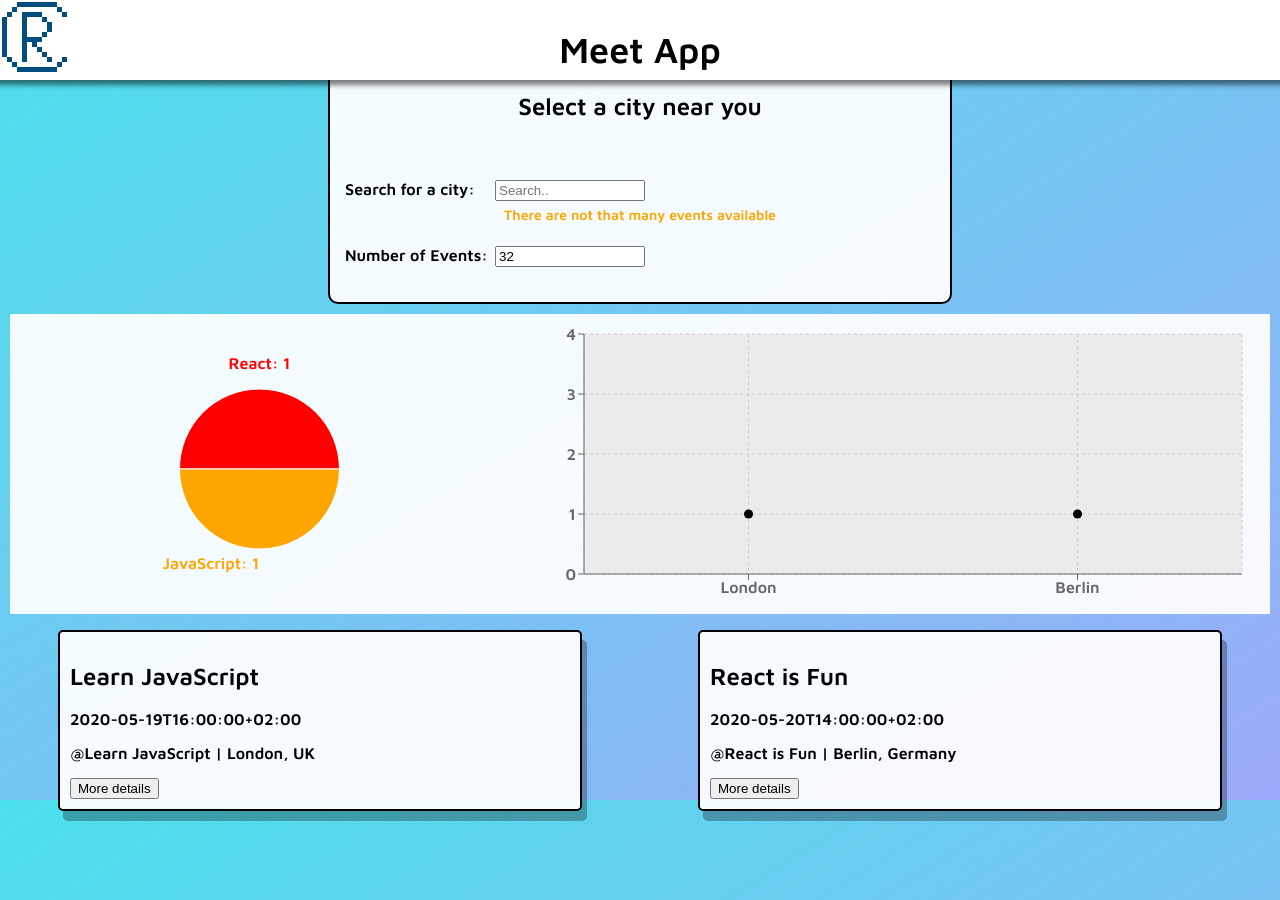
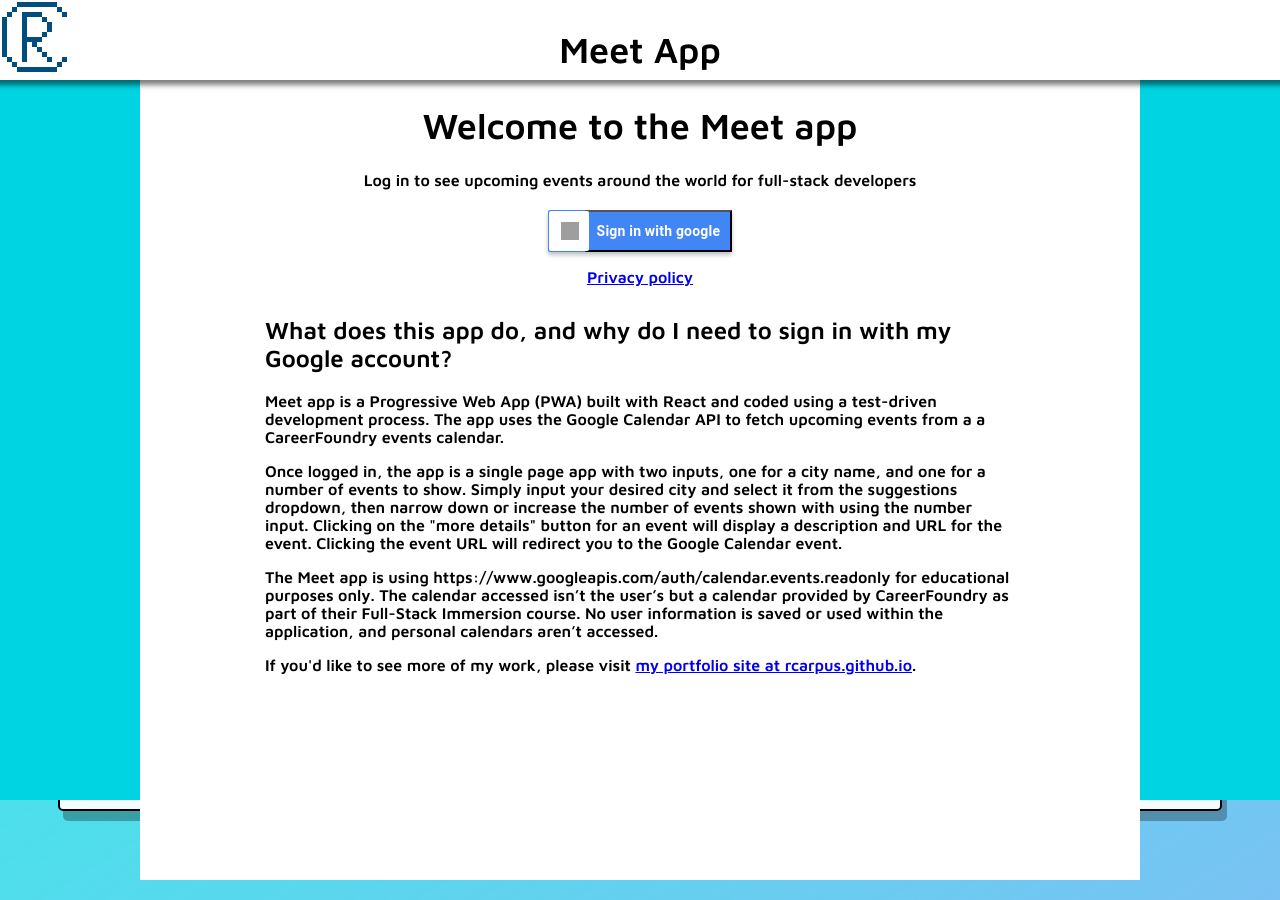
Before and after one commit to RCarpus/meet-app, a React (Create React App) app: page / in a window 1280 px wide. Built offline with nearby package versions, Linux system fonts and the light colour scheme; grey boxes are pictures that could not be loaded; what atatus-spa would draw is missing.

Commit message:
WelcomeScreen styles

```diff
--- a/src/WelcomeScreen.jsx
+++ b/src/WelcomeScreen.jsx
@@ -1,10 +1,12 @@
 import React from "react";
 import './css/WelcomeScreen.css';
 function WelcomeScreen(props) {
-  return props.showWelcomeScreen ?
+  // return props.showWelcomeScreen ?
+  return true ?
     (
       <div className="WelcomeScreen">
-        <div className="WelcomeScreen__text">
+        <div className="WelcomeScreen__content">
+          <div className="WelcomeScreen__content__heading">
             <h1>Welcome to the Meet app</h1>
             <h4>
               Log in to see upcoming events around the world for
@@ -56,6 +58,8 @@
           </div>
 
         </div>
+
+      </div>
     )
     : null
 }
--- a/src/css/WelcomeScreen.css
+++ b/src/css/WelcomeScreen.css
@@ -2,11 +2,19 @@
     position: fixed;
     width: 100%;
     height: 100%;
-    top: 80px;
+    top: 0;
     background: #00d3e2;
 }
 
-.WelcomeScreen__text {
+.WelcomeScreen__content {
+  background-color: white;
+  padding-top: 80px;
+  max-width: 1000px;
+  height: 100%;
+  margin: auto;
+}
+
+.WelcomeScreen__content__heading {
   width: 90%;
   margin: auto;
   text-align: center;
@@ -81,4 +89,5 @@
 .WelcomeScreen__app-info {
   max-width: 750px;
   margin: auto;
+  padding: 10px;
 }
```
Lines whose indentation alone changed are shown as unchanged.
